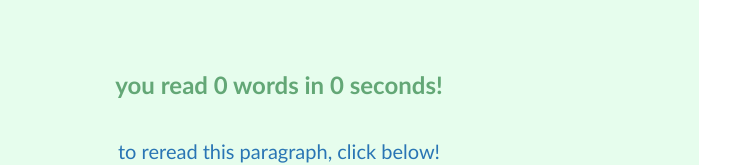
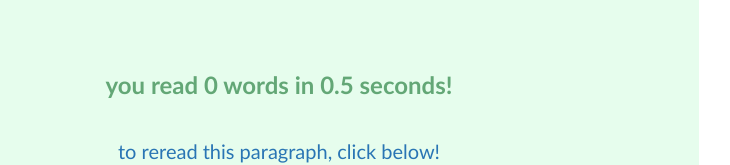
Before and after one commit to steph-feng/fastr, a React (Create React App) app: page / in a window 1280 px wide. Both pictures are taken after a click on the button "Start Reading". Shown: the part 221-386 px from the top of the page, without its empty margins (141-871 px from the left). Built offline with nearby package versions, Linux system fonts and the light colour scheme; no server answers.

Commit message:
Improved accuracy of time elapsed

```diff
--- a/src/pages/TextPage.jsx
+++ b/src/pages/TextPage.jsx
@@ -9,12 +9,11 @@ function TextPage({
     words
 }) {
     const [end, setEnd] = useState(false);
-    const [timeElapsed, setTimeElapsed] = useState(0);
-
     const [currentIndex, setCurrentIndex] = useState(0);
     const [displayWord, setDisplayWord] = useState(words[0]);
     const [intervalDuration, setIntervalDuration] = useState(500);
     const [paused, setPaused] = useState(false);
+    const [startTime, setStartTime] = useState(new Date().getTime());
 
     useEffect(() => {
         const intervalId = setInterval(() => {
@@ -22,7 +21,6 @@ function TextPage({
                 if (currentIndex < words.length - 1) {
                     setCurrentIndex(prevIndex => prevIndex + 1);
                     setDisplayWord(words[currentIndex + 1]);
-                    setTimeElapsed((prevTimeElapsed) => prevTimeElapsed + intervalDuration);
                 } else {
                     setEnd(true);
                     clearInterval(intervalId);
@@ -44,8 +42,8 @@ function TextPage({
         setCurrentIndex(0);
         setDisplayWord(words[0]);
         setIntervalDuration(500);
-        setTimeElapsed(0);
         setEnd(false);
+        setStartTime(new Date().getTime());
     }
 
     const handlePause = () => {
@@ -53,8 +51,8 @@ function TextPage({
     }
 
     if (end) {
-        let totalTime = timeElapsed;
-        totalTime = totalTime / 1000;
+        let endTime = new Date().getTime();
+        let totalTime = Math.round(((endTime - startTime) / 1000) * 100) / 100;
         return (
             <div className='container'>
                 <h2 className='h2'>you read {words.length} words in {totalTime} seconds!</h2>
```
